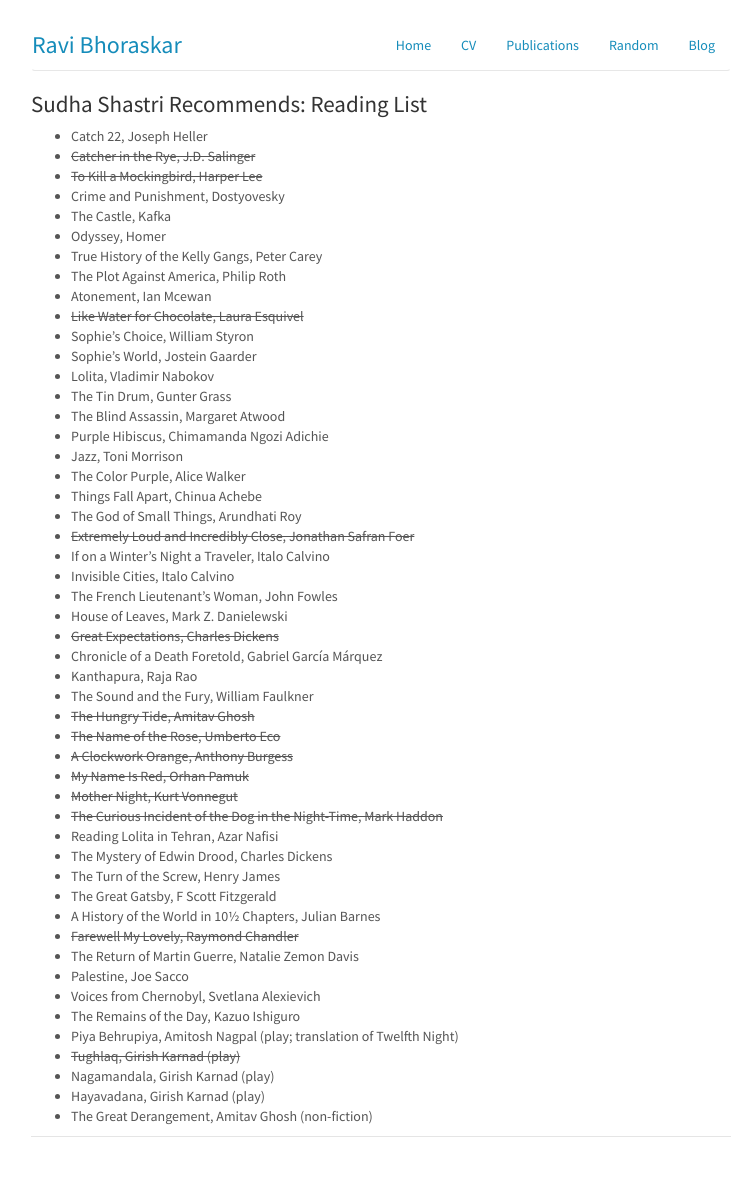
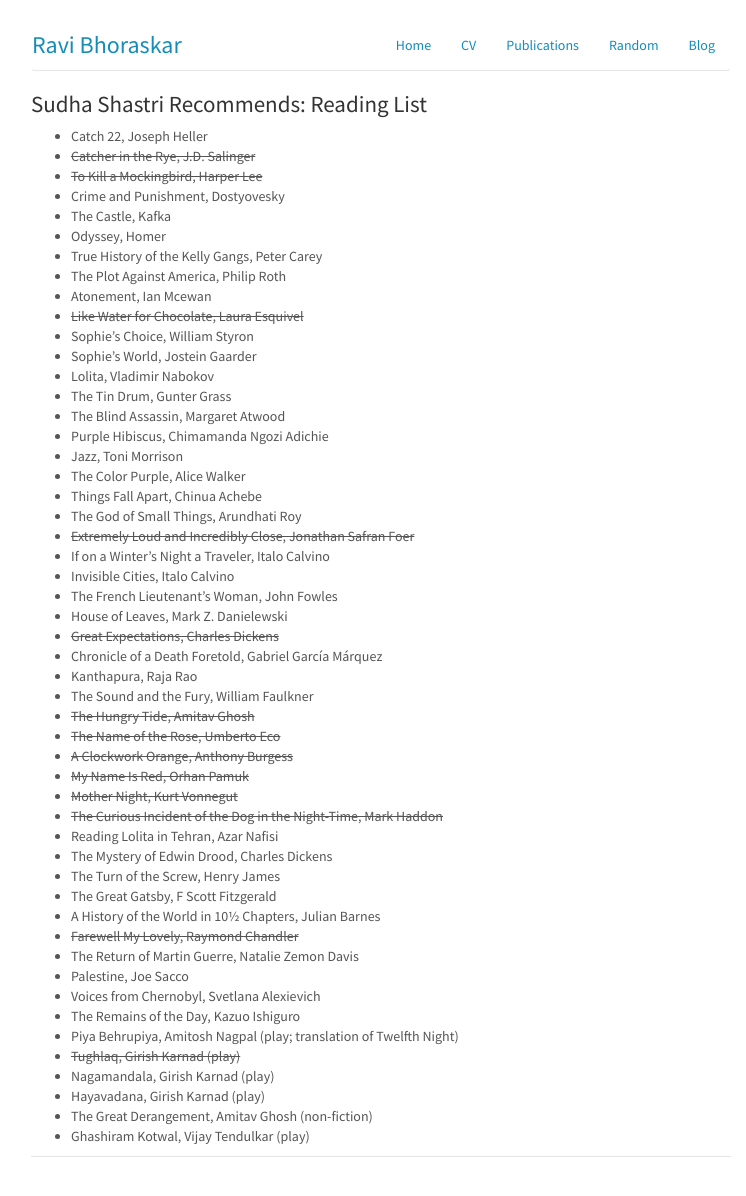
Before and after one commit to ravibhoraskar/ravibhoraskar.github.io, a Jekyll site: the page built from random/booklist.md, in a window 1280 px wide. Shown: the whole page, without its empty margins (259-1005 px from the left). Built offline with Jekyll 4.4.1, drawn with Linux system fonts in a browser that asks for light colours.

Commit message:
Add Tendulkar

```diff
--- a/random/booklist.md
+++ b/random/booklist.md
@@ -55,3 +55,4 @@ redirect_from: "/random/booklist/"
   * Nagamandala, Girish Karnad (play)
   * Hayavadana, Girish Karnad (play)
   * The Great Derangement, Amitav Ghosh (non-fiction)
+  * Ghashiram Kotwal, Vijay Tendulkar (play)
```
